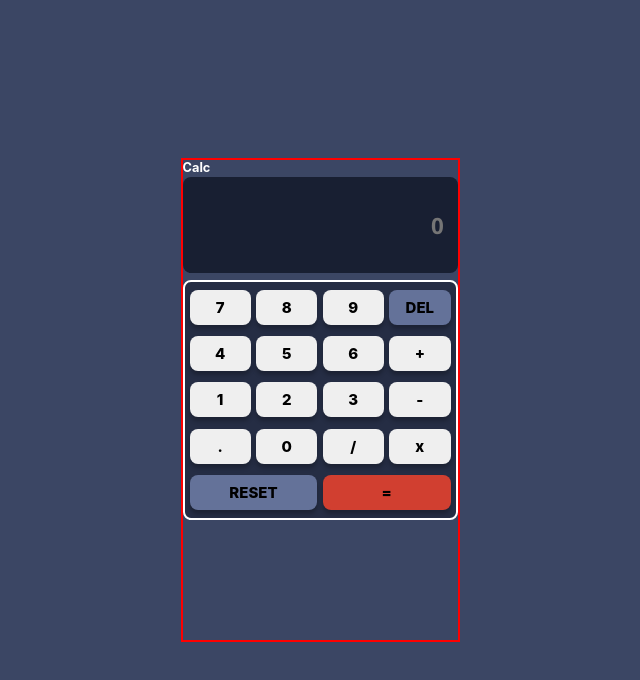
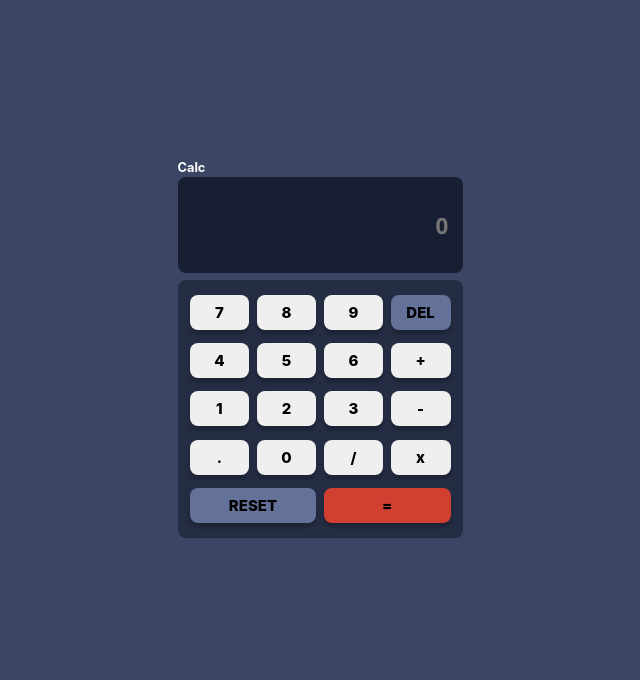
Before and after one commit to Deep-Bera/Micro_Project_3, a plain HTML site: page index.html in a window 1280 px wide. Shown: the whole page, without its empty margins (320-960 px from the left). Drawn offline with Linux system fonts and the light colour scheme.

Commit message:
second commit

```diff
--- a/style.css
+++ b/style.css
@@ -12,8 +12,8 @@ body {
 }
 .container {
   height: 60vh;
-  width: 275px;
-  border: 2px solid red;
+  width: 285px;
+  /* border: 2px solid red; */
   min-height: 8.1rem;
   min-width: 9.3rem;
   /* display: flex;
@@ -26,8 +26,8 @@ body {
   grid-template-columns: repeat(4, 1fr);
   background: #252d44;
   margin-top: 7px;
-  border: 2px solid white;
-  padding: 4px;
+  /* border: 2px solid white; */
+  padding: 10px;
   border-radius: 8px;
   font-family: "inter", sans-serif;
   font-size: 0.4rem;
@@ -40,7 +40,7 @@ body {
   height: 35px;
   border-radius: 8px;
   box-shadow: 0px 4px 4px 0px #00000040;
-  margin: 4px 1px;
+  margin: 5px 2px;
   border: none;
   font-family: "inter", sans-serif;
   font-size: 15px;
```
